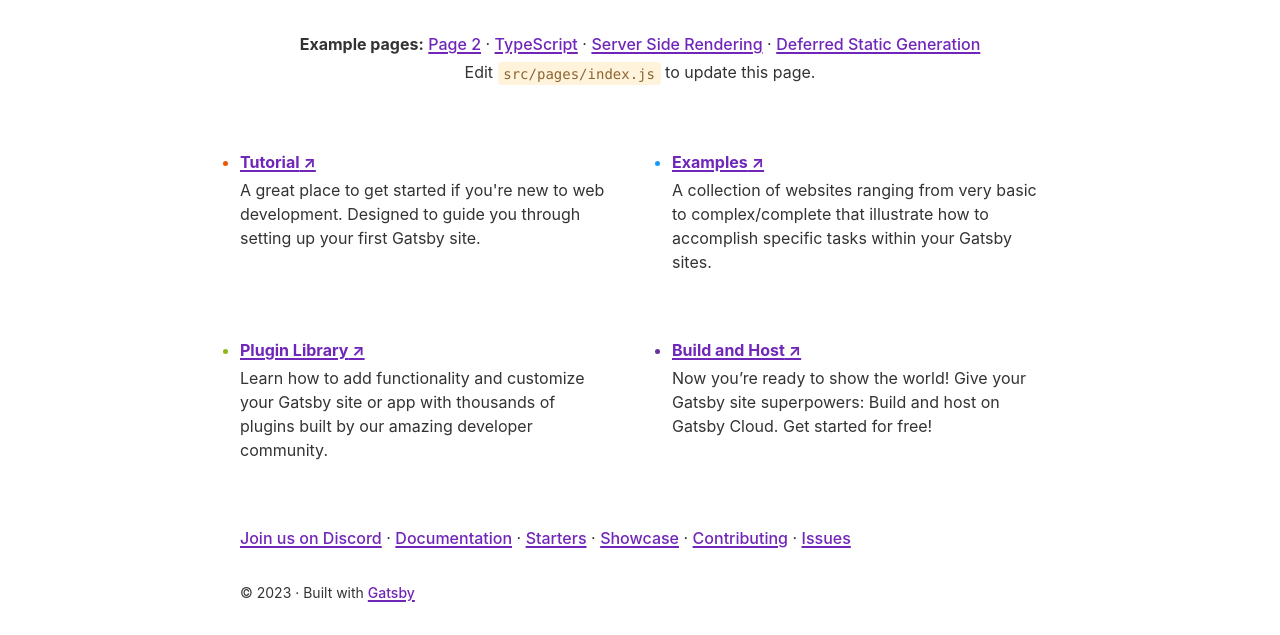
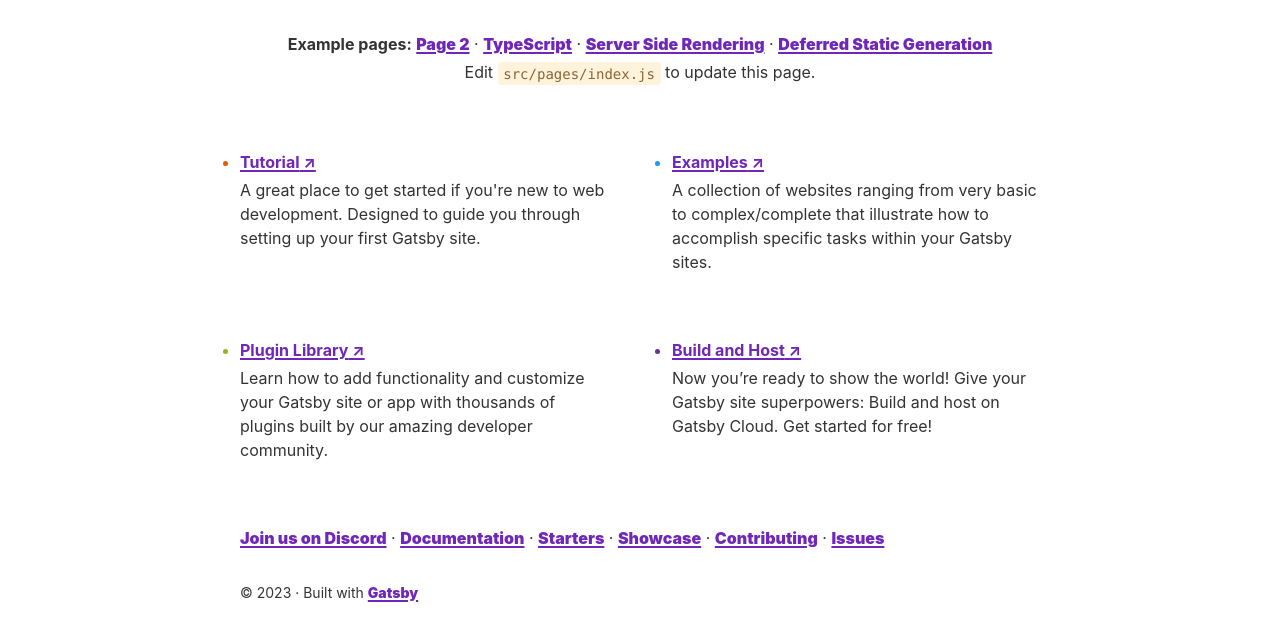
Before and after one commit to Avtech04/gatsby, a Gatsby site: page / in a window 1280 px wide. Shown: the part 224-859 px from the top of the page. Built offline with nearby package versions, Linux system fonts and the light colour scheme; Gatsby itself is replaced by a stand-in of ours.

Commit message:
Update layout.css

```diff
--- a/src/components/layout.css
+++ b/src/components/layout.css
@@ -47,7 +47,7 @@ a {
   background-color: transparent;
   color: var(--color-primary);
   text-decoration: none;
-  font-weight: 500;
+  font-weight: 1000;
   text-decoration: underline;
   text-decoration-thickness: 1.5px;
   text-underline-offset: 2px;
```
